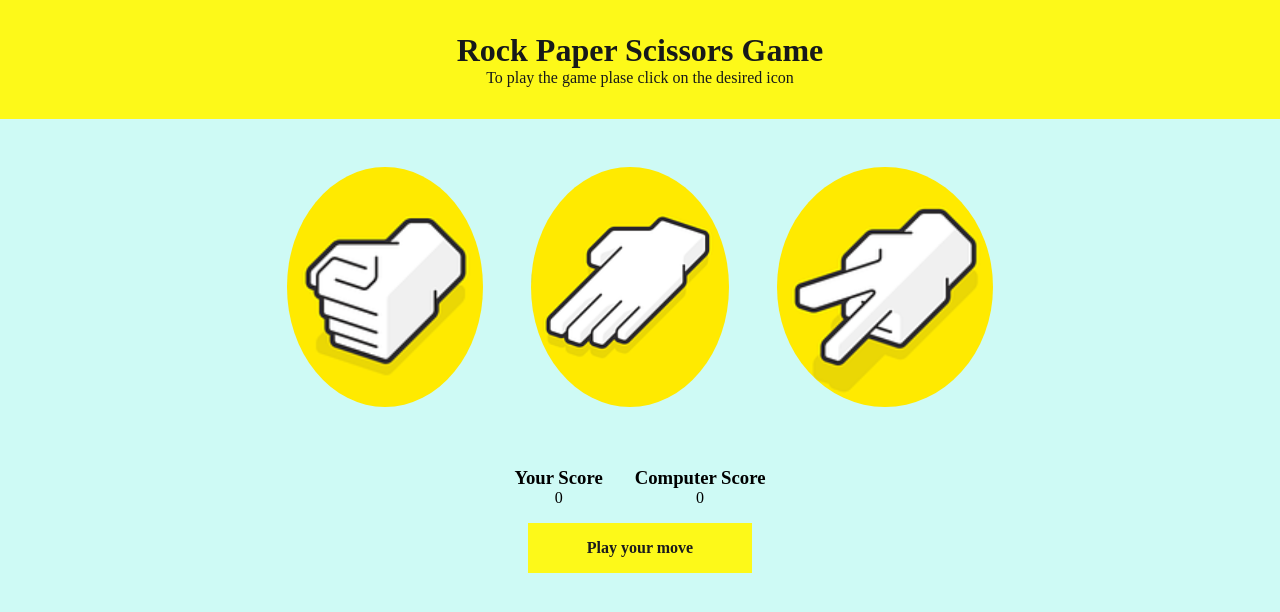
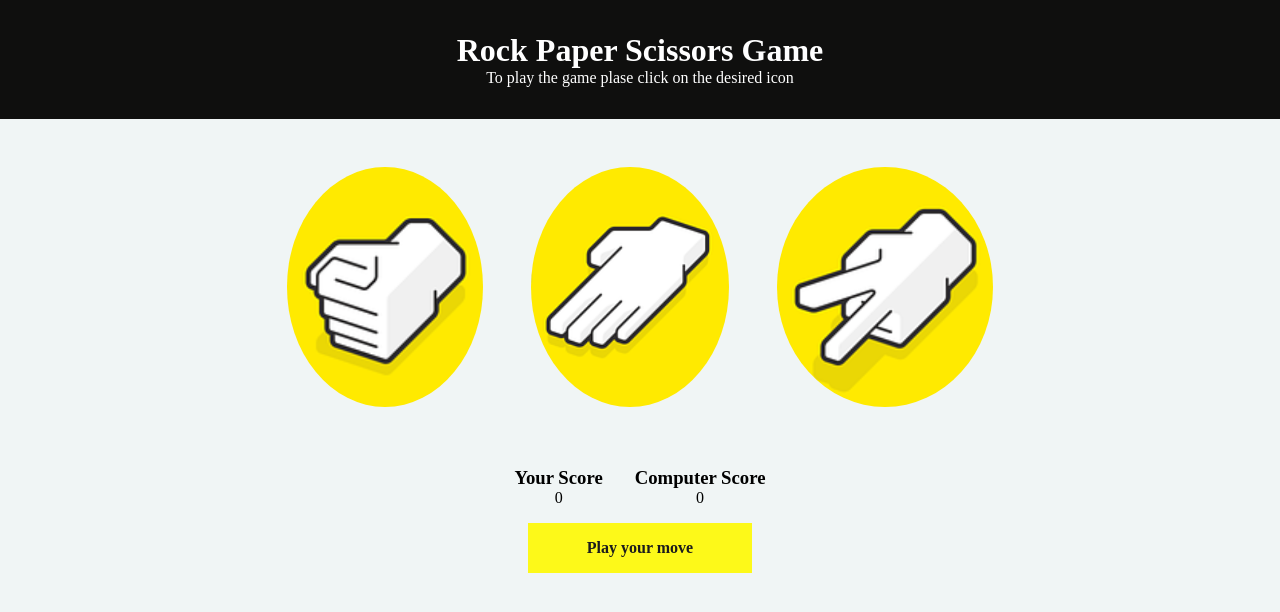
Before and after one commit to VU21CSEN0200116/rpsgame.githib.io, a plain HTML site: page index.html in a window 1280 px wide. Drawn offline with Linux system fonts and the light colour scheme.

Commit message:
color change

```diff
--- a/styles.css
+++ b/styles.css
@@ -2,11 +2,11 @@
     margin: 0;padding: 0;text-align: center;
 }
 body{
-    background: #cefaf5;
+    background: #f0f5f5;
 }
 .header{
-    background: #fdf919;
-    color: rgb(23, 25, 26);
+    background: #0f0f0e;
+    color: rgb(255, 255, 255);
     margin: 0;
     padding: 2rem;
 }
```
